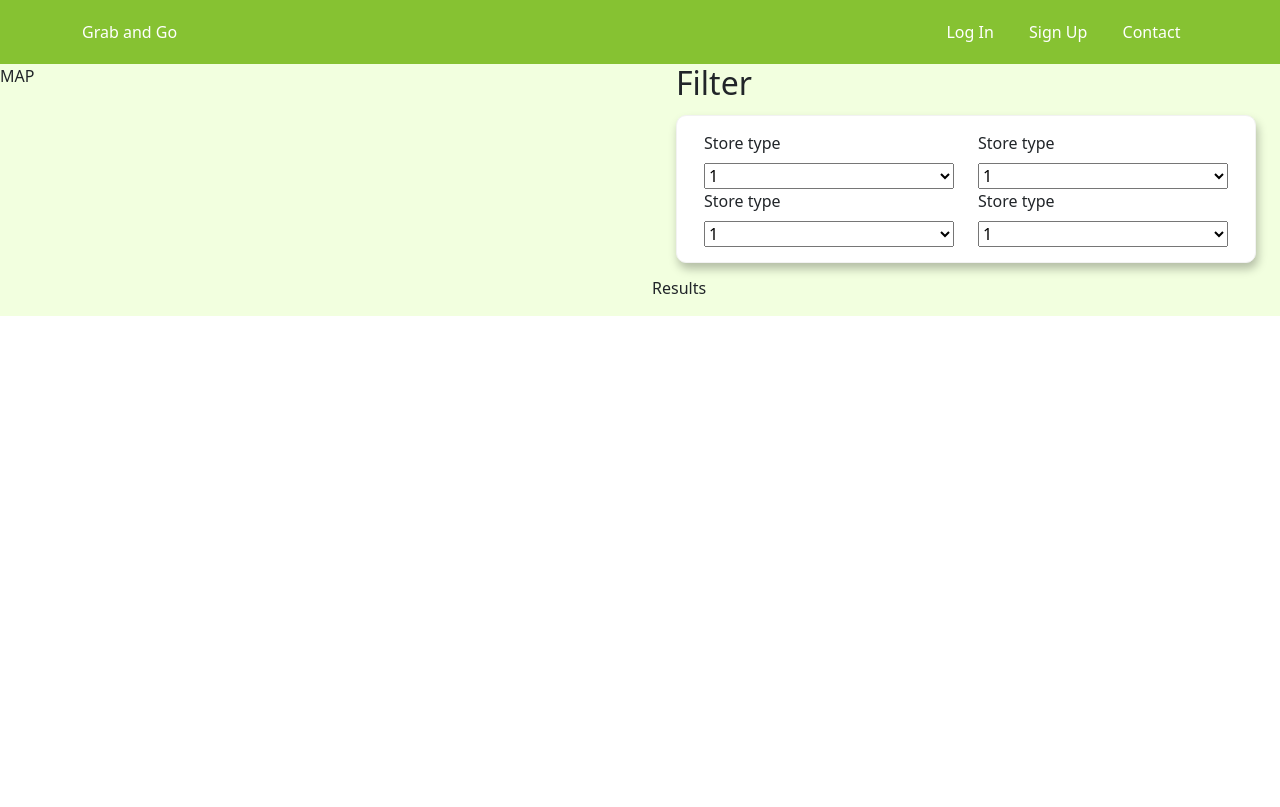
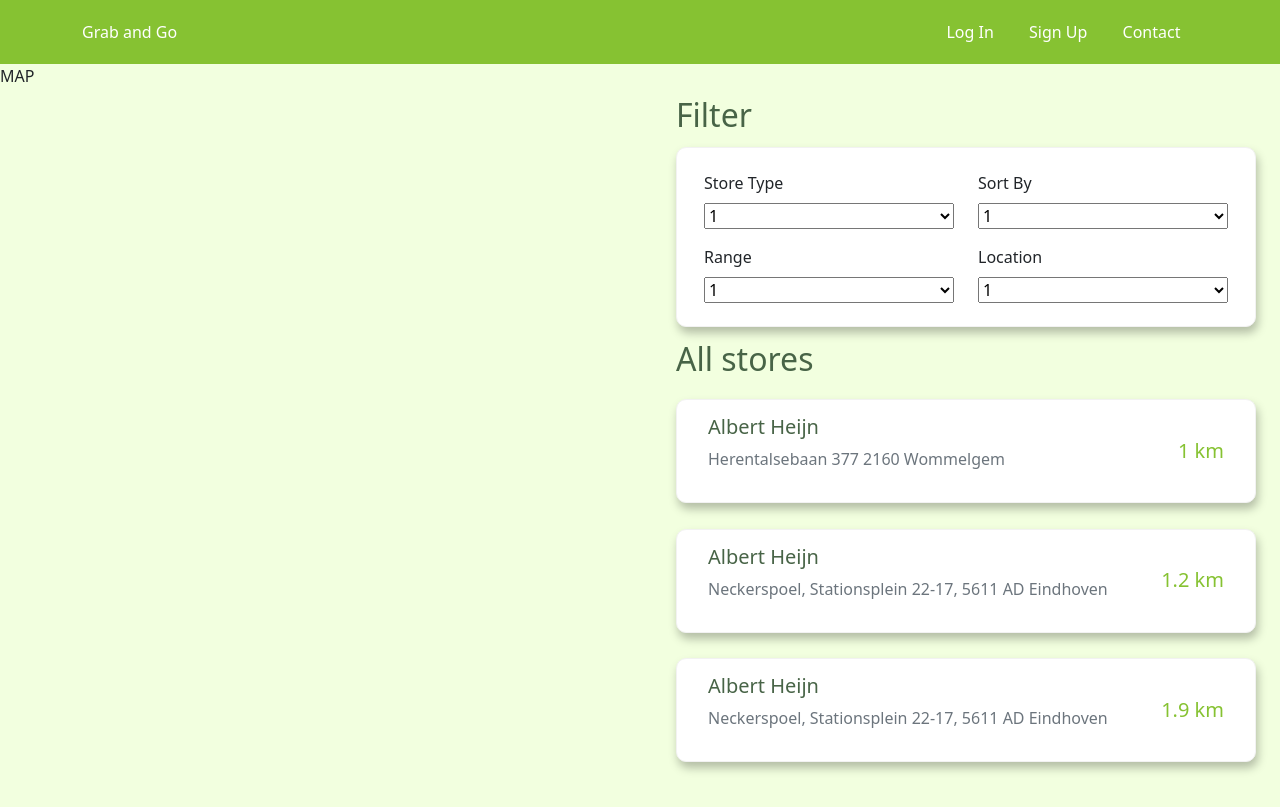
Before and after one commit to TinStay/Grab-and-Go, a Next.js app in the folder grab-and-go/: page / in a window 1280 px wide. Built offline with nearby package versions, Linux system fonts and the light colour scheme.

Commit message:
Add stores section

```diff
--- a/grab-and-go/components/ControlPanel/ControlPanel.js
+++ b/grab-and-go/components/ControlPanel/ControlPanel.js
@@ -1,5 +1,6 @@
 import classes from "../../styles/Home.module.scss";
-import FilterBox from "./FilterBox";
+import FilterBox from "./Filters/FiltersBox";
+import StoreList from "./Stores/StoreList";
 
 const ControlPanel = () => {
   return (
@@ -8,7 +9,7 @@
         <FilterBox />
       </div>
       <div>
-        <p>Results</p>
+        <StoreList />
       </div>
     </div>
   );
--- a/grab-and-go/components/ControlPanel/FilterBox.js
+++ /dev/null
@@ -1,21 +0,0 @@
-import classes from "../../styles/Home.module.scss";
-import FilterSelect from './FilterSelect'
-
-const FilterBox = () => {
-
-    let filterBoxClasses = ["row", classes.filter_box]
-  return (
-    <div className="container">
-      <h2>Filter</h2>
-      <div className={filterBoxClasses.join(" ")}>
-
-        <FilterSelect/>
-        <FilterSelect/>
-        <FilterSelect/>
-        <FilterSelect/>
-      </div>
-    </div>
-  );
-};
-
-export default FilterBox;
--- a/grab-and-go/components/ControlPanel/FilterSelect.js
+++ b/grab-and-go/components/ControlPanel/Filters/FilterSelect.js
@@ -1,9 +1,9 @@
-import React from 'react'
 
-const FilterSelect = () => {
+
+const FilterSelect = (props) => {
     return (
-        <div className="col-6">
-          <p className="mb-2">Store type</p>
+        <div className="col-6 my-2">
+          <p className="mb-2">{props.label}</p>
           <select className="w-100">
             <option value="1">1</option>
             <option value="2">2</option>
--- /dev/null
+++ b/grab-and-go/components/ControlPanel/Filters/FiltersBox.js
@@ -0,0 +1,21 @@
+import classes from "../../../styles/Home.module.scss";
+import FilterSelect from './FilterSelect'
+
+const FiltersBox = () => {
+
+    let filterBoxClasses = ["row", classes.white_container]
+  return (
+    <div className="container">
+      <h2 className="dark-green-text">Filter</h2>
+      <div className={filterBoxClasses.join(" ")}>
+
+        <FilterSelect label="Store Type"/>
+        <FilterSelect label="Sort By"/>
+        <FilterSelect label="Range"/>
+        <FilterSelect label="Location"/>
+      </div>
+    </div>
+  );
+};
+
+export default FiltersBox;
--- /dev/null
+++ b/grab-and-go/components/ControlPanel/Stores/StoreBox.js
@@ -0,0 +1,19 @@
+import classes from "../../../styles/Home.module.scss";
+
+const StoreBox = (props) => {
+  return (
+    <div className={classes.white_container}>
+      <div className="d-flex justify-content-between px-3 align-items-center">
+        <div>
+          <h5 className="dark-green-text">{props.name}</h5>
+          <p className="text-muted">{props.address}</p>
+        </div>
+        <div>
+          <span className="green-text h5">{props.distance} km</span>
+        </div>
+      </div>
+    </div>
+  );
+};
+
+export default StoreBox;
--- /dev/null
+++ b/grab-and-go/components/ControlPanel/Stores/StoreList.js
@@ -0,0 +1,31 @@
+import StoreBox from "./StoreBox";
+
+import classes from "../../../styles/Home.module.scss";
+
+const StoreList = () => {
+  return (
+    <div className="container">
+      <h2 className="dark-green-text">All stores</h2>
+      <div className="row mx-auto">
+        <StoreBox
+          name="Albert Heijn"
+          address="Herentalsebaan 377
+          2160 Wommelgem"
+          distance="1"
+        />
+        <StoreBox
+          name="Albert Heijn"
+          address="Neckerspoel, Stationsplein 22-17, 5611 AD Eindhoven"
+          distance="1.2"
+        />
+        <StoreBox
+          name="Albert Heijn"
+          address="Neckerspoel, Stationsplein 22-17, 5611 AD Eindhoven"
+          distance="1.9"
+        />
+      </div>
+    </div>
+  );
+};
+
+export default StoreList;
--- a/grab-and-go/styles/Home.module.scss
+++ b/grab-and-go/styles/Home.module.scss
@@ -1,5 +1,4 @@
 @import "./variables";
-
 
 .main_container {
   background-color: $light-green;
@@ -8,16 +7,17 @@
 }
 
 .control_panel {
+  margin: 2rem 0rem;
   // background-color: #f2ffdf;
 }
 
-.filter_box{
+.white_container {
   margin: 0.8rem auto;
   padding: 15px;
   background-color: #fff;
   border-radius: 10px;
-  border: 1px solid #F2F2F2;
+  border: 1px solid #f2f2f2;
 
-  -webkit-box-shadow: 2px 6px 10px 0px rgba(0,0,0,0.26);
-box-shadow: 2px 6px 10px 0px rgba(0,0,0,0.26);
+  -webkit-box-shadow: 2px 6px 10px 0px rgba(0, 0, 0, 0.26);
+  box-shadow: 2px 6px 10px 0px rgba(0, 0, 0, 0.26);
 }
--- a/grab-and-go/styles/_variables.scss
+++ b/grab-and-go/styles/_variables.scss
@@ -1,2 +1,3 @@
 $green:#86C232;
 $light-green:#F2FFDF;
+$dark-green:#486447;
--- a/grab-and-go/styles/globals.scss
+++ b/grab-and-go/styles/globals.scss
@@ -22,3 +22,11 @@
 .green-bgc{
   background-color: $green;
 }
+
+.green-text{
+  color: $green;
+}
+
+.dark-green-text{
+  color: $dark-green;
+}
```
